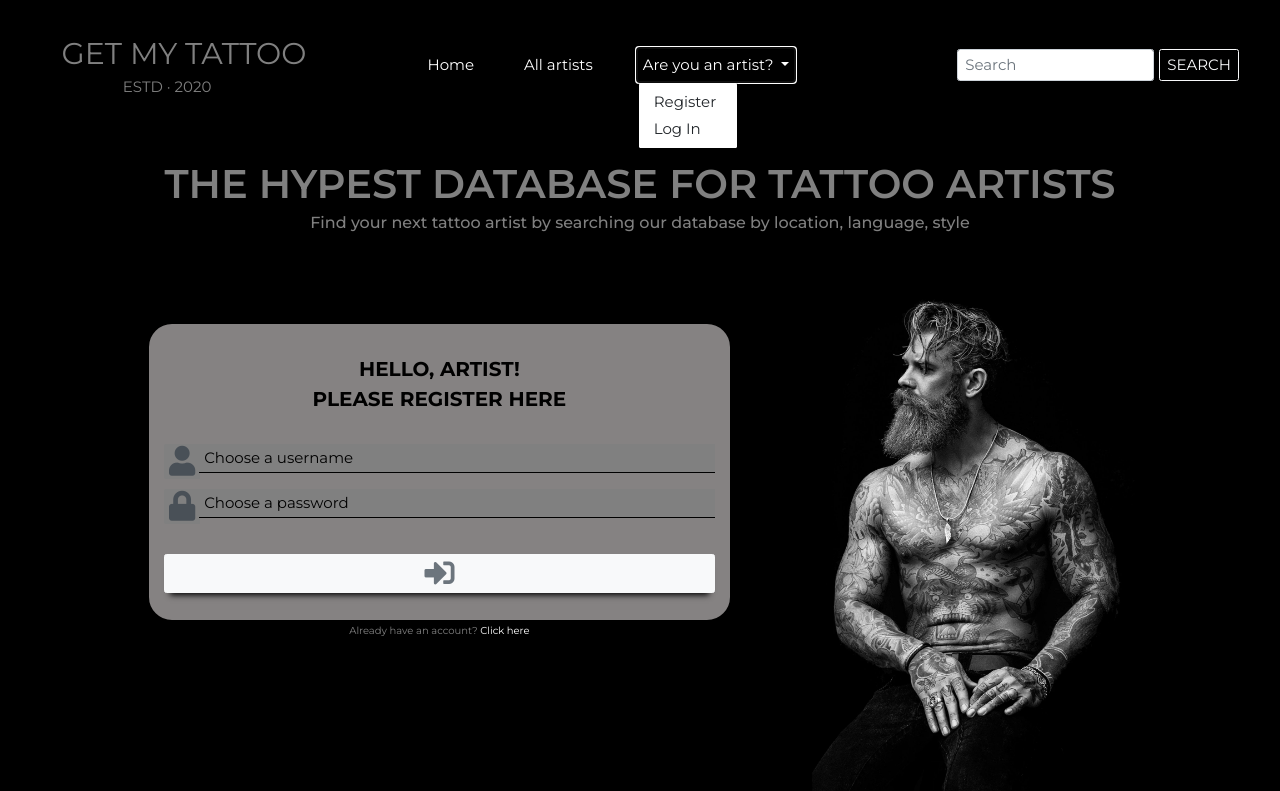
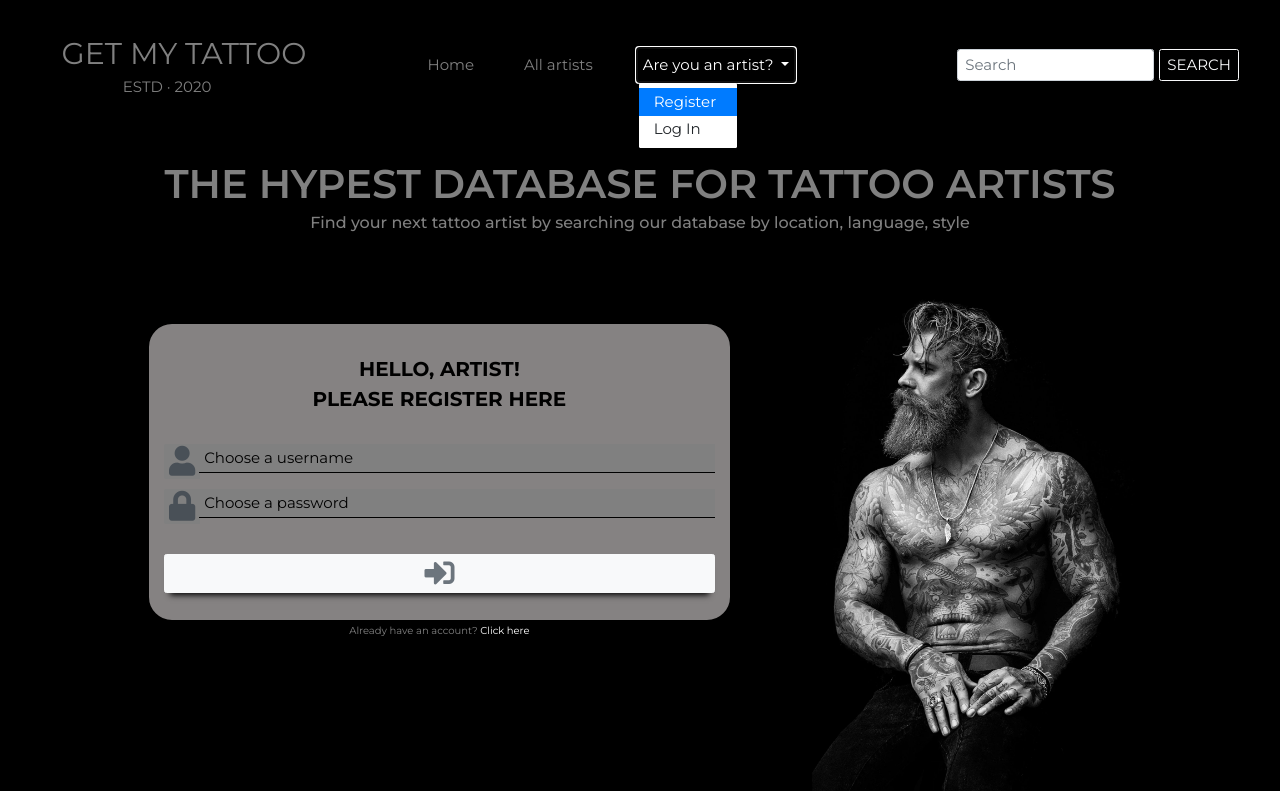
Before and after one commit to Code-Institute-Submissions/getMyTattoo, a Flask app: page /register in a window 1280 px wide, after a click on "Are you an artist?". Shown: the top 791 px of the page. Run offline with Flask 2, Linux system fonts and the light colour scheme; some libraries are stand-ins or nearby versions.

Commit message:
Added blocks to set active class in menu links

```diff
--- a/templates/all-artists.html
+++ b/templates/all-artists.html
@@ -1,7 +1,12 @@
 {% extends "base.html" %}
+{% set active_page = "all_artists" %}
 
 {% block title %}
 All the Artists
+{% endblock %}
+
+{% block all_artists %}
+active
 {% endblock %}
 
 {% block content %}
--- a/templates/artists.html
+++ b/templates/artists.html
@@ -2,6 +2,10 @@
 
 {% block title %}
 Artists
+{% endblock %}
+
+{% block get_artists %}
+active
 {% endblock %}
 
 {% block content %}
--- a/templates/base.html
+++ b/templates/base.html
@@ -22,10 +22,10 @@
   </button>
   <div class="collapse navbar-collapse" id="navbarNavDropdown">
     <ul class="navbar-nav">
-      <li class="nav-item active">
+      <li class="nav-item {% block get_artists %}{% endblock %}">
         <a class="nav-link" href="{{ url_for('get_artists') }}">Home <span class="sr-only">(current)</span></a>
       </li>
-      <li class="nav-item active">
+      <li class="nav-item {% block all_artists %}{% endblock %}">
         <a class="nav-link" href="{{ url_for('all_artists') }}">All artists <span class="sr-only"></span></a>
       </li>
       <li class="nav-item dropdown">
@@ -33,11 +33,11 @@
           Are you an artist?
         </a>
         <div class="dropdown-menu" aria-labelledby="navbarDropdownMenuLink">
-          <a class="dropdown-item" href="{{ url_for('register') }}">Register</a>
-          <a class="dropdown-item" href="{{ url_for('login') }}">Log In</a>
+          <a class="dropdown-item {% block register %}{% endblock %}" href="{{ url_for('register') }}">Register</a>
+          <a class="dropdown-item {% block login %}{% endblock %}" href="{{ url_for('login') }}">Log In</a>
           {% if session.user %}
-            <a class="dropdown-item" href="{{ url_for('profile', username=session['user']) }}">My Profile</a>
-            <a class="dropdown-item" href="{{ url_for('edit_profile', username=session['user']) }}">Edit Profile</a>
+            <a class="dropdown-item {% block profile %}{% endblock %}" href="{{ url_for('profile', username=session['user']) }}">My Profile</a>
+            <a class="dropdown-item {% block edit %}{% endblock %}" href="{{ url_for('edit_profile', username=session['user']) }}">Edit Profile</a>
             <a class="dropdown-item" href="{{ url_for('logout') }}">Log Out</a>
           {% endif %}
         </div>
--- a/templates/confirm-delete.html
+++ b/templates/confirm-delete.html
@@ -19,7 +19,7 @@ Delete {{ username }}'s profile
         <div class="row">
     <div class="col-sm-12 center">
        <a href="{{ url_for('profile', username=session['user']) }}" type="submit" class="btn btn-light btn-lg btn-form">Oh, no! Take me back <i class="fas fa-backward"></i></a>
-       <a href="{{ url_for('delete_profile', username=session['user']) }}" type="submit" class="btn btn-light btn-lg btn-form">Yes, I want to delete my profile <i class="fas fa-user-minus"></i></a>
+       <a href="{{ url_for('delete_profile', username=session['user']) }}" type="submit" class="btn btn-light btn-lg btn-form">Yes, delete me! <i class="fas fa-user-minus"></i></a>
     </div>
     </div>
 
--- a/templates/edit-profile.html
+++ b/templates/edit-profile.html
@@ -2,6 +2,10 @@
 
 {% block title %}
 Edit {{ username }}'s profile
+{% endblock %}
+
+{% block edit %}
+active
 {% endblock %}
 
 {% block content %}
--- a/templates/login.html
+++ b/templates/login.html
@@ -2,6 +2,10 @@
 
 {% block title %}
 Login to Get My Tattoo
+{% endblock %}
+
+{% block login %}
+active
 {% endblock %}
 
 {% block content %}
--- a/templates/profile.html
+++ b/templates/profile.html
@@ -2,6 +2,10 @@
 
 {% block title %}
 {{ username }}'s profile
+{% endblock %}
+
+{% block profile %}
+active
 {% endblock %}
 
 {% block content %}
--- a/templates/register.html
+++ b/templates/register.html
@@ -2,6 +2,10 @@
 
 {% block title %}
 Register to Get My Tattoo
+{% endblock %}
+
+{% block register %}
+active
 {% endblock %}
 
 {% block content %}
```
